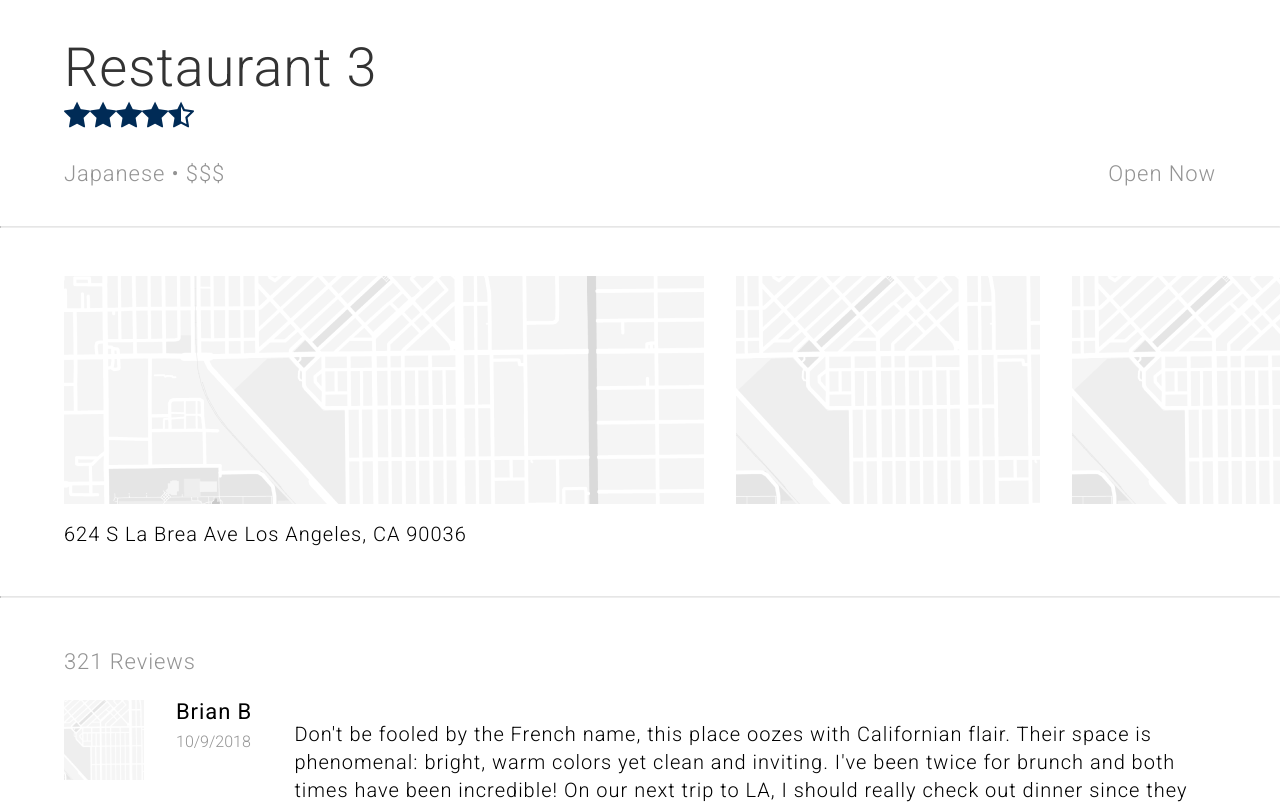
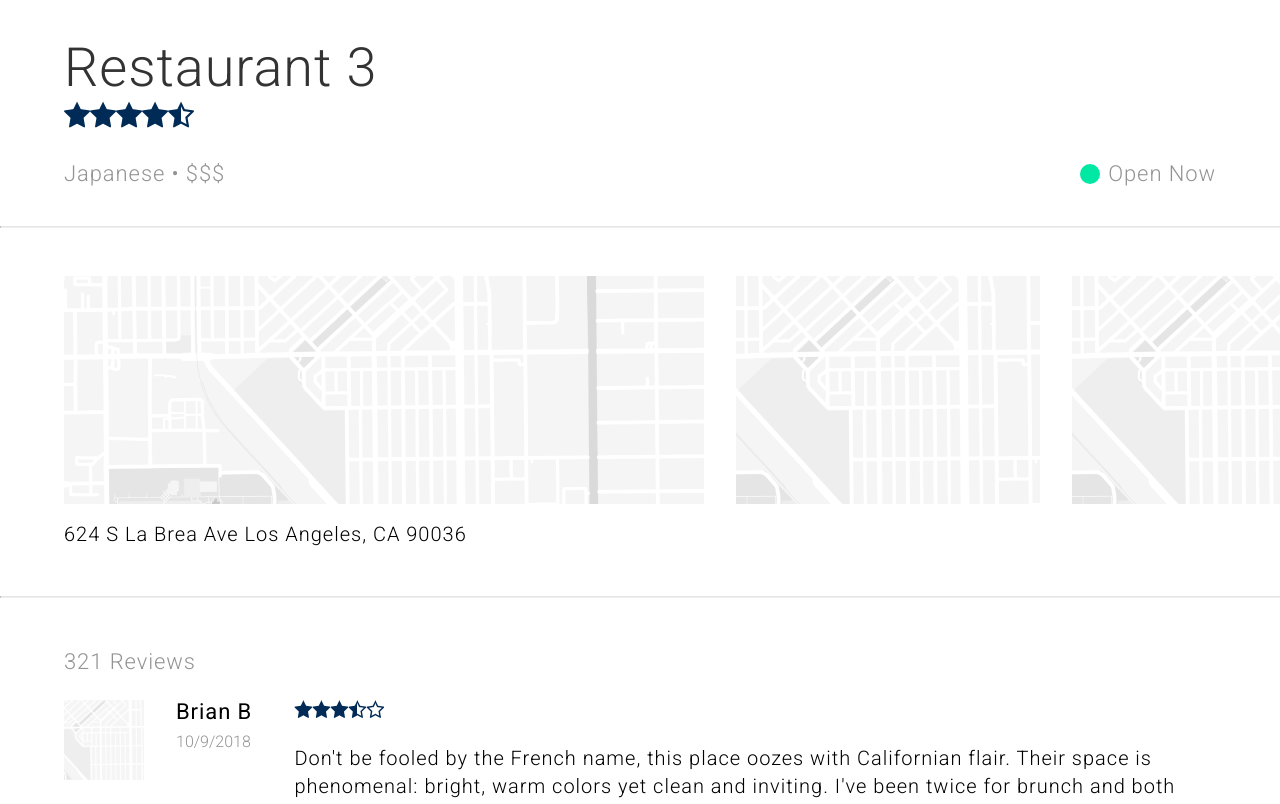
Before and after one commit to anishlp7/5x-test, a React app: page /view in a window 1280 px wide. Shown: the top 804 px of the page. Built offline with nearby package versions, Linux system fonts and the light colour scheme.

Commit message:
Added the Status

```diff
--- a/src/Components/Review.tsx
+++ b/src/Components/Review.tsx
@@ -1,4 +1,5 @@
 import React from 'react';
+import Rating from './Rating';
 
 const Review = () => {
     return(
@@ -13,6 +14,7 @@ const Review = () => {
                     </div>
                 </div>
                 <div className='reviewContent'>
+                    <Rating fontSize='20px' width="9px" ratingValue={3*2} />
                     <p className='reviewContentText'>Don't be fooled by the French name, this place oozes with Californian flair. Their space is phenomenal: bright, warm colors yet clean and inviting. I've been twice for brunch and both times have been incredible! On our next trip to LA, I should really check out dinner since they seem to do more classic French preparations at that time. <br /><br />
                     For brunch, drool over the cast-iron pots of shakshouka, perfectly jiggly eggs over kimchi fried rice, marvel at their artful breakfast toasts and do good by ordering a fresh squeezed green juice. You'll need it to feel less guilty when you devour their sweet sticky bun or their creamy delicious Hazelnut puffs. OMG. I'm still dreaming about those cream puffs right now ...<br /><br />
                     Calories be damned.</p>
--- /dev/null
+++ b/src/Components/Status.tsx
@@ -0,0 +1,17 @@
+import React from "react";
+
+type Status = {
+    size: string,
+    isClosed: Boolean,
+    fontSize: string
+}
+
+const Status = ({isClosed, size, fontSize}:Status) => {
+    return(
+        <>
+        <div style={{height:size, width:size, borderRadius:'50%', background: (isClosed ? '#FF3548' : '#00E8A4 ')}}></div>
+        <p style={{fontSize:fontSize}}>{isClosed ? 'Closed' : 'Open Now'}</p>
+        </>
+    );
+};
+export default Status;
--- a/src/Pages/Details.tsx
+++ b/src/Pages/Details.tsx
@@ -2,6 +2,7 @@ import React from "react";
 import DetailMapSection from "../Components/DetailMapSection";
 import Rating from "../Components/Rating";
 import Review from "../Components/Review";
+import Status from "../Components/Status";
 import "../Styles/details.scss";
 
 const DetailsView = () => {
@@ -13,7 +14,7 @@ const DetailsView = () => {
                 <div className="detailLoc">
                     <p className="detailLocName">Japanese • $$$</p>
                     <div className="detailShopStatus">
-                    <p className="">Open Now</p>
+                        <Status isClosed={false} size='20px' fontSize='22px' />
                     </div>
                 </div>
             </div>
--- a/src/Styles/details.scss
+++ b/src/Styles/details.scss
@@ -26,8 +26,11 @@
             }
 
             .detailShopStatus{
+                display: flex;
+                align-items: center;
                 p {
                     margin: 0;
+                    margin-left: 8px;
                     font-size: 22px;
                     line-height: 32px;
                     letter-spacing: 0.916667px;
```
